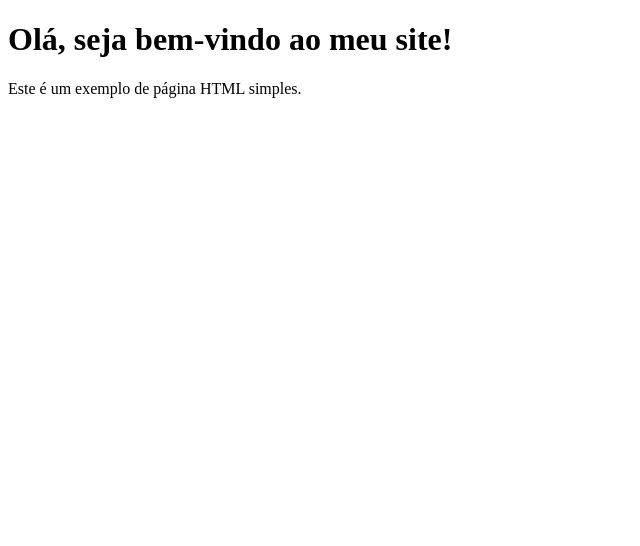
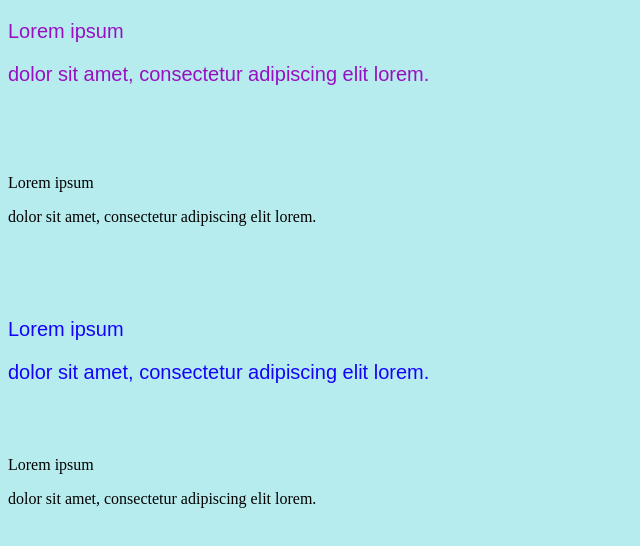
Before and after one commit to LHenriqueCG/senai-henrique, a plain HTML site: page index.html in a window 1280 px wide. Shown: the whole page, without its empty margins (0-640 px from the left). Drawn offline with Linux system fonts and the light colour scheme.

Commit message:
commit 25-05

```diff
--- a/index.html
+++ b/index.html
@@ -1,12 +1,34 @@
 <!DOCTYPE html>
 <html lang="pt-br">
+
 <head>
     <meta charset="UTF-8">
     <meta name="viewport" content="width=device-width, initial-scale=1.0">
     <title>Senai Henrique</title>
 </head>
-<body>
-    <h1>Olá, seja bem-vindo ao meu site!</h1>
-    <p>Este é um exemplo de página HTML simples.</p>
+
+<link rel="stylesheet" href="style.css">
+
+<body id="fondo">
+
+    <div class="fonteroxa">
+        <p>Lorem ipsum</p> dolor sit amet, consectetur adipiscing elit lorem.
+    </div>
+    <br><br><br><br>
+
+    <div class="fonteazul">
+        <p>Lorem ipsum</p> dolor sit amet, consectetur adipiscing elit lorem.
+    </div>
+    <br><br><br><br>
+
+    <div class="fonterosa">
+        <p>Lorem ipsum</p> dolor sit amet, consectetur adipiscing elit lorem.
+    </div>
+    <br><br><br><br>
+
+    <div <p>Lorem ipsum</p> dolor sit amet, consectetur adipiscing elit lorem.
+    </div>
+
 </body>
+
 </html>
--- /dev/null
+++ b/style.css
@@ -0,0 +1,22 @@
+  .fonteroxa {
+        font-size: 20px;
+        font-family: Arial, Helvetica, sans-serif;
+        color: rgb(152, 16, 194);
+        justify-content: center;
+    }
+
+        .fonterosa  {
+        font-size: 20px;
+        font-family: Arial, Helvetica, sans-serif;
+        color: rgb(20, 3, 252);
+        justify-content: center;
+    }
+        .fonterosa:hover {
+        font-size: 20px;
+        font-family: Arial, Helvetica, sans-serif;
+        color: rgb(223, 71, 190);
+        justify-content: center;
+    }
+    #fondo{
+        background-color: #b7ecee;
+    }
```
